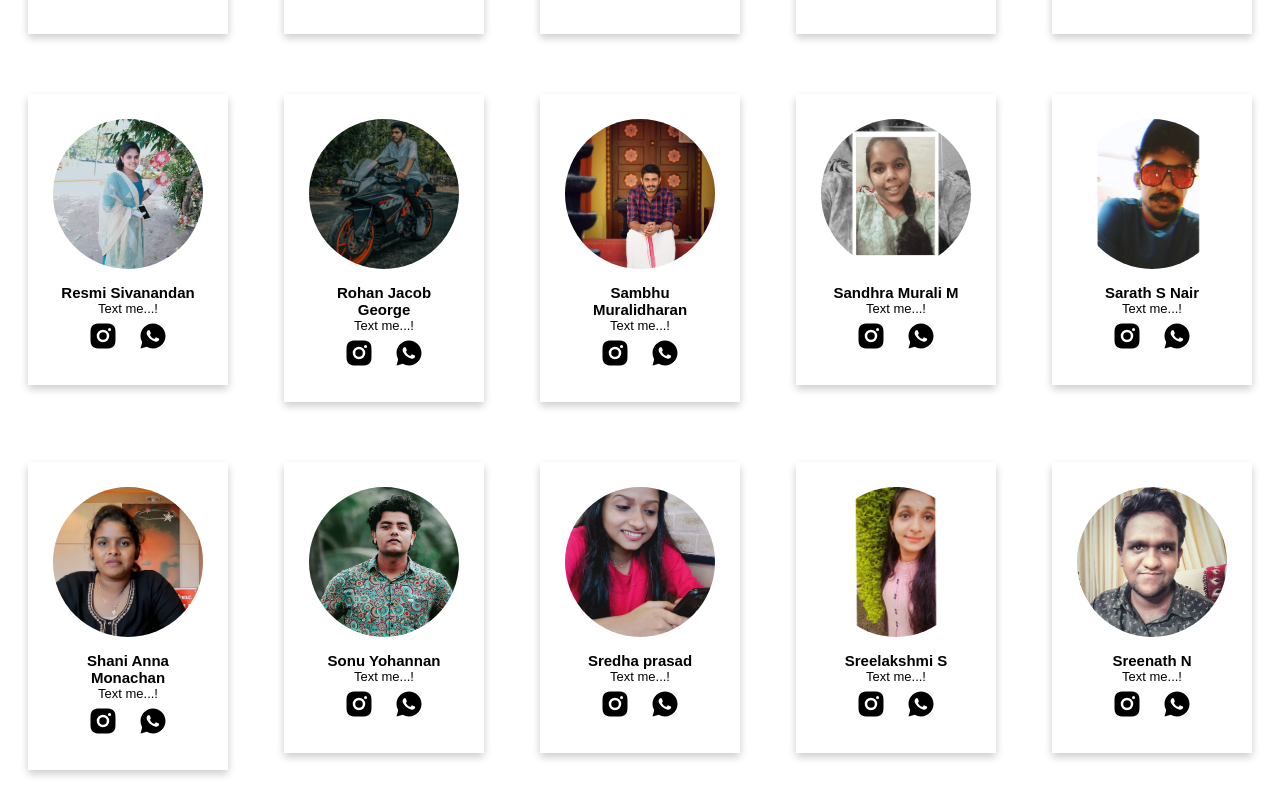
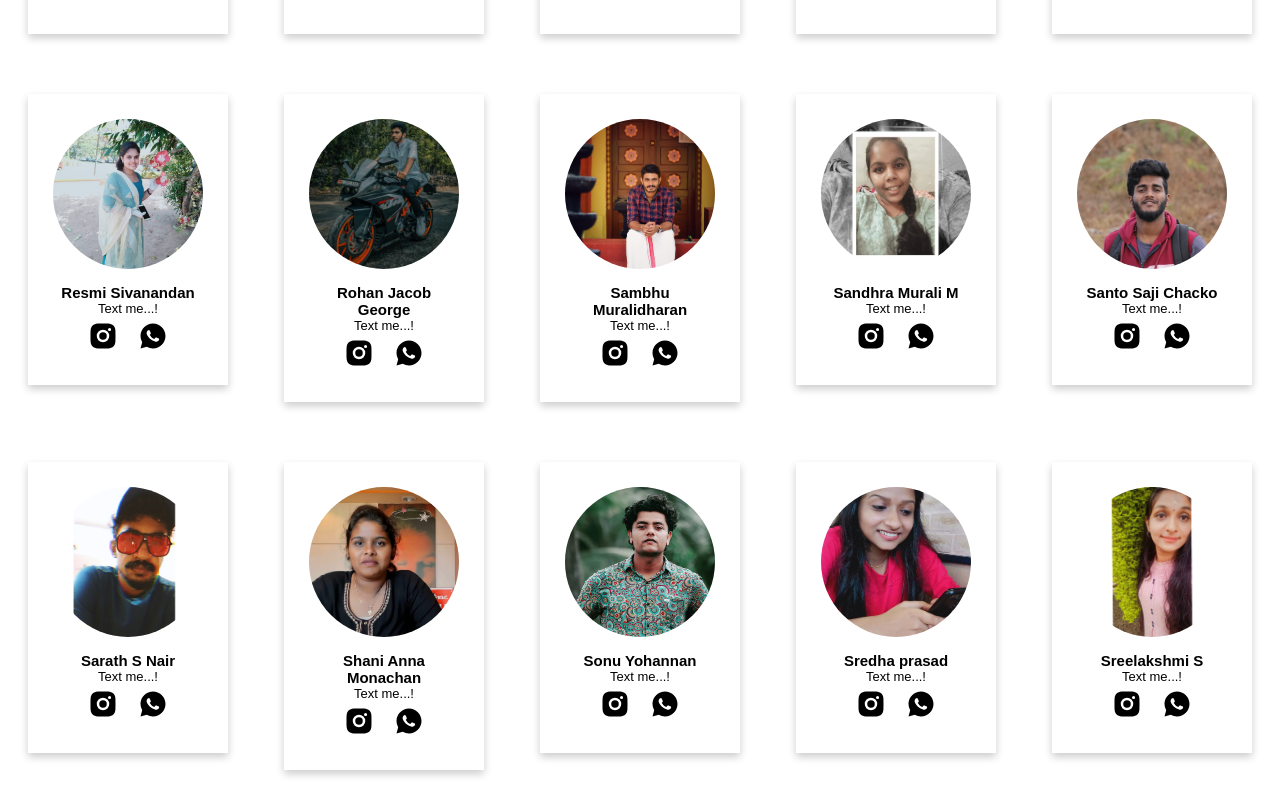
Before and after one commit to hello-world-ttj/MC-A-Spark-, a React (Create React App) app: page / in a window 1280 px wide. Shown: the part 2102-2900 px from the top of the page. Built offline with nearby package versions, Linux system fonts and the light colour scheme; a web font is replaced by a local one.

Commit message:
New Data

```diff
--- a/src/Components/Data.js
+++ b/src/Components/Data.js
@@ -340,6 +340,16 @@ let Data = [
         whtsp: "https://wa.me/918606578487"
     },
     {
+        id: "53",
+        name: "Santo Saji Chacko ",
+        img: "images/Santo.jpeg",
+        day: 14,
+        month: 1,
+        year: 1998,
+        insta: "https://www.instagram.com/_chackochan__/",
+        whtsp: "https://wa.me/919747136071"
+    },
+    {
         id: "54",
         name: "Sarath S Nair",
         img: "images/Sarath.jpeg",
```
Also changed, not shown: public/images/Santo.jpeg (added).
